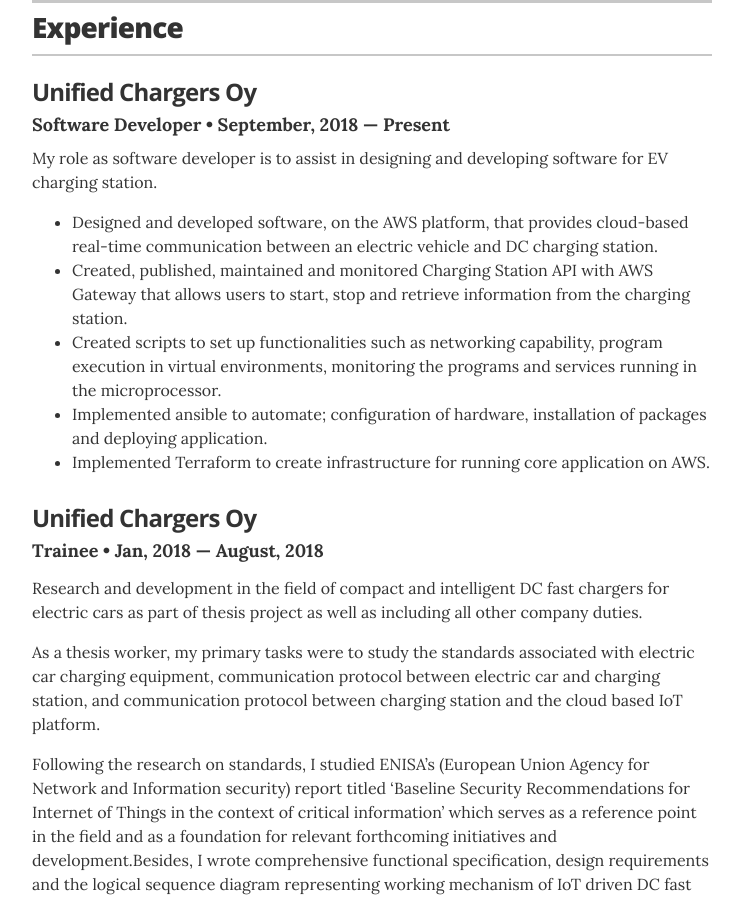
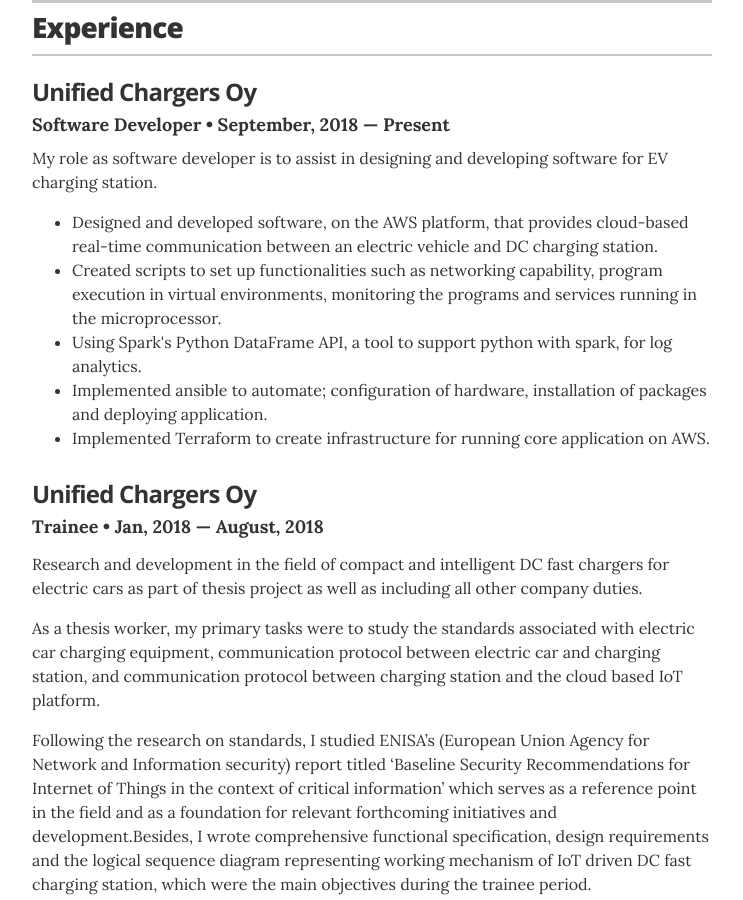
Before and after one commit to ranabhat/ranabhat.github.io, a Jekyll site: the page built from index.html, in a window 1280 px wide and 900 px high, scrolled down 779 px. Shown: the whole window, without its empty margins (268-1011 px from the left). Built offline with Jekyll 4.4.1, drawn with Linux system fonts in a browser that asks for light colours.

Commit message:
experience updated

```diff
--- a/_data/experience.yml
+++ b/_data/experience.yml
@@ -3,7 +3,7 @@
 - company: Unified Chargers Oy
   position: Software Developer
   duration: September, 2018 &mdash; Present
-  summary: My role as software developer is to assist in designing and developing software for EV charging station.	<ul class="resume-item-list"><li>Designed and developed software, on the AWS platform, that provides cloud-based real-time communication between an electric vehicle and DC charging station.</li><li>Created, published, maintained and monitored Charging Station API with AWS Gateway that allows users to start, stop and retrieve information from the charging station.</li><li>Created scripts to set up functionalities such as networking capability, program execution in virtual environments, monitoring the programs and services running in the microprocessor.</li><li>Implemented ansible to automate; configuration of hardware, installation of packages and deploying application.</li><li>Implemented Terraform to create infrastructure for running core application on AWS.</li></ul>
+  summary: My role as software developer is to assist in designing and developing software for EV charging station.	<ul class="resume-item-list"><li>Designed and developed software, on the AWS platform, that provides cloud-based real-time communication between an electric vehicle and DC charging station.</li><li>Created scripts to set up functionalities such as networking capability, program execution in virtual environments, monitoring the programs and services running in the microprocessor.</li><li>Using Spark's Python DataFrame API, a tool to support python with spark, for log analytics.</li><li>Implemented ansible to automate; configuration of hardware, installation of packages and deploying application.</li><li>Implemented Terraform to create infrastructure for running core application on AWS.</li></ul>
 
 # Trainee of Unified Chargers Oy
 - company: Unified Chargers Oy
```
